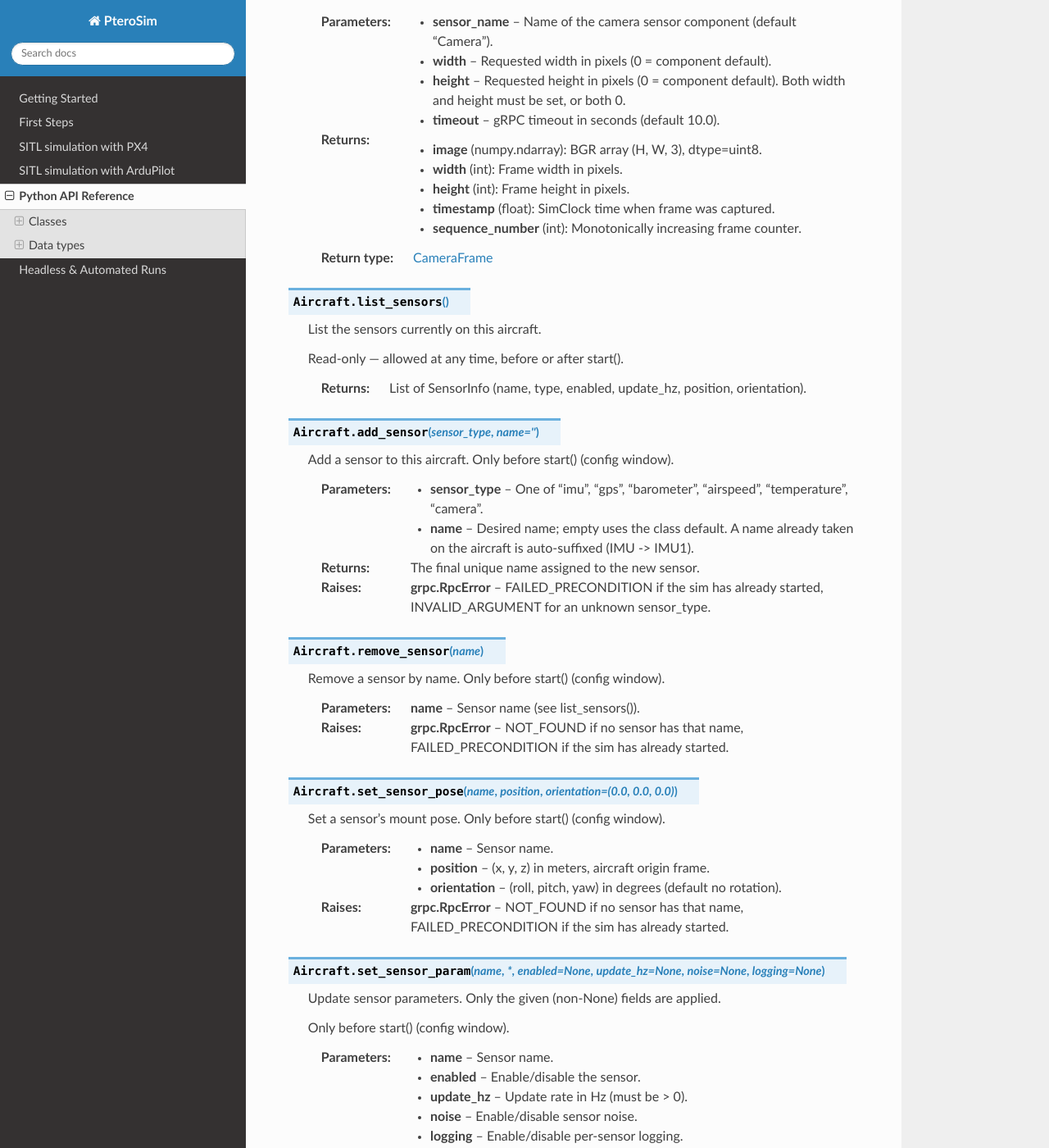
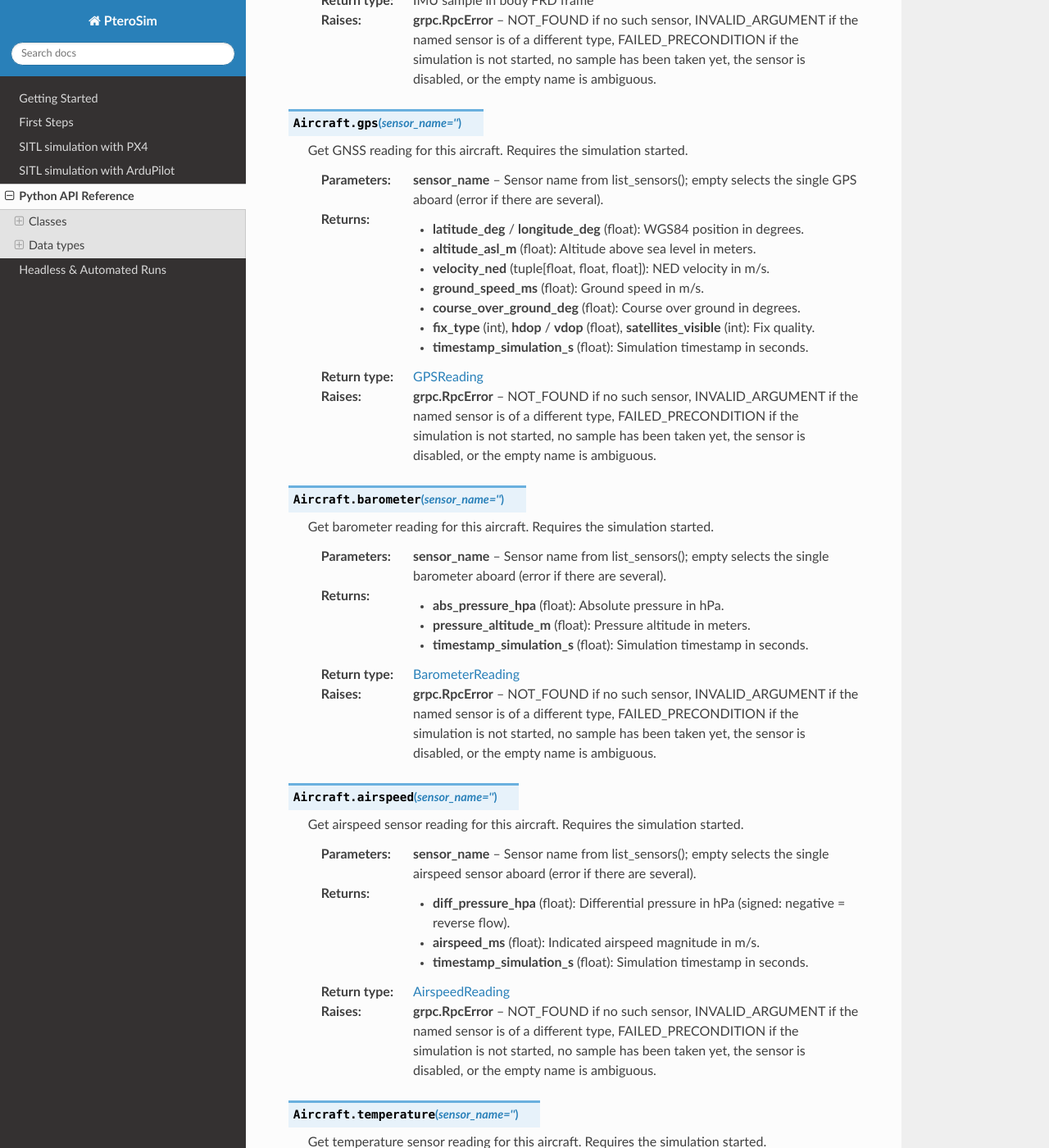
Before and after one commit to AlexanderRex/PteroSimDocs, a Sphinx documentation site: the page built from docs/source/python_api.rst, in a window 1280 px wide and 1400 px high, scrolled down 4768 px. Shown: the whole window at 82% size. Built offline with Sphinx 7.4.7 and the Read the Docs theme 3.1.0, drawn with Linux system fonts in a browser that asks for light colours; some of the changed text lies outside the part shown.

Commit message:
docs: regenerate python_api.rst from SDK 1e142b6df64a03ddf18e5306ba16e9fbcae1afb4 (#15)

```diff
--- a/docs/source/python_api.rst
+++ b/docs/source/python_api.rst
@@ -201,9 +201,14 @@
 Sensors
 ^^^^^^^
 
-.. py:method:: Aircraft.imu()
+Readings are the noisy sensor outputs. Reads require the simulation started; reconfiguration (add/remove/pose/param) only before ``start()``.
 
-   Get IMU reading for this aircraft.
+.. py:method:: Aircraft.imu(sensor_name="")
+
+   Get IMU reading for this aircraft. Requires the simulation started.
+
+   :param sensor_name: Sensor name from list_sensors(); empty selects the
+                       single IMU aboard (error if there are several).
 
    :returns:
 
@@ -213,7 +218,91 @@
              - **timestamp_simulation_s** (float): Simulation timestamp in seconds.
    :rtype: IMU sample in body FRD frame
 
-   :raises grpc.RpcError: NOT_FOUND if the aircraft has no IMU sensor.
+   :raises grpc.RpcError: NOT_FOUND if no such sensor, INVALID_ARGUMENT if the
+       named sensor is of a different type, FAILED_PRECONDITION if the
+       simulation is not started, no sample has been taken yet, the
+       sensor is disabled, or the empty name is ambiguous.
+
+.. py:method:: Aircraft.gps(sensor_name="")
+
+   Get GNSS reading for this aircraft. Requires the simulation started.
+
+   :param sensor_name: Sensor name from list_sensors(); empty selects the
+                       single GPS aboard (error if there are several).
+
+   :returns:
+
+             - **latitude_deg** / **longitude_deg** (float): WGS84 position in degrees.
+             - **altitude_asl_m** (float): Altitude above sea level in meters.
+             - **velocity_ned** (tuple[float, float, float]): NED velocity in m/s.
+             - **ground_speed_ms** (float): Ground speed in m/s.
+             - **course_over_ground_deg** (float): Course over ground in degrees.
+             - **fix_type** (int), **hdop** / **vdop** (float),
+               **satellites_visible** (int): Fix quality.
+             - **timestamp_simulation_s** (float): Simulation timestamp in seconds.
+   :rtype: GPSReading
+
+   :raises grpc.RpcError: NOT_FOUND if no such sensor, INVALID_ARGUMENT if the
+       named sensor is of a different type, FAILED_PRECONDITION if the
+       simulation is not started, no sample has been taken yet, the
+       sensor is disabled, or the empty name is ambiguous.
+
+.. py:method:: Aircraft.barometer(sensor_name="")
+
+   Get barometer reading for this aircraft. Requires the simulation started.
+
+   :param sensor_name: Sensor name from list_sensors(); empty selects the
+                       single barometer aboard (error if there are several).
+
+   :returns:
+
+             - **abs_pressure_hpa** (float): Absolute pressure in hPa.
+             - **pressure_altitude_m** (float): Pressure altitude in meters.
+             - **timestamp_simulation_s** (float): Simulation timestamp in seconds.
+   :rtype: BarometerReading
+
+   :raises grpc.RpcError: NOT_FOUND if no such sensor, INVALID_ARGUMENT if the
+       named sensor is of a different type, FAILED_PRECONDITION if the
+       simulation is not started, no sample has been taken yet, the
+       sensor is disabled, or the empty name is ambiguous.
+
+.. py:method:: Aircraft.airspeed(sensor_name="")
+
+   Get airspeed sensor reading for this aircraft. Requires the simulation started.
+
+   :param sensor_name: Sensor name from list_sensors(); empty selects the
+                       single airspeed sensor aboard (error if there are several).
+
+   :returns:
+
+             - **diff_pressure_hpa** (float): Differential pressure in hPa
+               (signed: negative = reverse flow).
+             - **airspeed_ms** (float): Indicated airspeed magnitude in m/s.
+             - **timestamp_simulation_s** (float): Simulation timestamp in seconds.
+   :rtype: AirspeedReading
+
+   :raises grpc.RpcError: NOT_FOUND if no such sensor, INVALID_ARGUMENT if the
+       named sensor is of a different type, FAILED_PRECONDITION if the
+       simulation is not started, no sample has been taken yet, the
+       sensor is disabled, or the empty name is ambiguous.
+
+.. py:method:: Aircraft.temperature(sensor_name="")
+
+   Get temperature sensor reading for this aircraft. Requires the simulation started.
+
+   :param sensor_name: Sensor name from list_sensors(); empty selects the
+                       single temperature sensor aboard (error if there are several).
+
+   :returns:
+
+             - **temperature_c** (float): Temperature in degrees Celsius.
+             - **timestamp_simulation_s** (float): Simulation timestamp in seconds.
+   :rtype: TemperatureReading
+
+   :raises grpc.RpcError: NOT_FOUND if no such sensor, INVALID_ARGUMENT if the
+       named sensor is of a different type, FAILED_PRECONDITION if the
+       simulation is not started, no sample has been taken yet, the
+       sensor is disabled, or the empty name is ambiguous.
 
 .. py:method:: Aircraft.camera(sensor_name="Camera", *, width=0, height=0, timeout=10)
 
@@ -422,25 +511,6 @@
 
 Values returned by the methods above. You do not construct these.
 
-.. py:class:: CameraFrame
-
-   Raw BGR camera frame from PteroSim.
-
-   .. py:attribute:: image
-      :type: ndarray
-
-   .. py:attribute:: width
-      :type: int
-
-   .. py:attribute:: height
-      :type: int
-
-   .. py:attribute:: timestamp
-      :type: float
-
-   .. py:attribute:: sequence_number
-      :type: int
-
 .. py:class:: SimStatus
 
    Simulation status from status().
@@ -478,6 +548,16 @@
 
    .. py:attribute:: time_scale
       :type: float
+
+.. py:class:: AircraftClass
+
+   Aircraft type from list_aircraft_classes().
+
+   .. py:attribute:: name
+      :type: str
+
+   .. py:attribute:: description
+      :type: str
 
 .. py:class:: AircraftStatus
 
@@ -546,15 +626,175 @@
       :type: float
       :value: 0.0
 
-.. py:class:: AircraftClass
+.. py:class:: IMUReading
 
-   Aircraft type from list_aircraft_classes().
+   IMU sensor reading (body FRD: X=forward, Y=right, Z=down).
+
+   .. py:attribute:: acceleration
+      :type: tuple[float, float, float]
+
+   .. py:attribute:: angular_velocity
+      :type: tuple[float, float, float]
+
+   .. py:attribute:: magnetic_field
+      :type: tuple[float, float, float]
+
+   .. py:attribute:: timestamp_simulation_s
+      :type: float
+      :value: 0.0
+
+.. py:class:: GPSReading
+
+   GNSS fix sample (WGS84).
+
+   .. py:attribute:: latitude_deg
+      :type: float
+
+   .. py:attribute:: longitude_deg
+      :type: float
+
+   .. py:attribute:: altitude_asl_m
+      :type: float
+
+   .. py:attribute:: velocity_ned
+      :type: tuple[float, float, float]
+
+   .. py:attribute:: ground_speed_ms
+      :type: float
+
+   .. py:attribute:: course_over_ground_deg
+      :type: float
+
+   .. py:attribute:: fix_type
+      :type: int
+
+   .. py:attribute:: hdop
+      :type: float
+
+   .. py:attribute:: vdop
+      :type: float
+
+   .. py:attribute:: satellites_visible
+      :type: int
+
+   .. py:attribute:: timestamp_simulation_s
+      :type: float
+      :value: 0.0
+
+.. py:class:: BarometerReading
+
+   Barometer sample.
+
+   .. py:attribute:: abs_pressure_hpa
+      :type: float
+
+   .. py:attribute:: pressure_altitude_m
+      :type: float
+
+   .. py:attribute:: timestamp_simulation_s
+      :type: float
+      :value: 0.0
+
+.. py:class:: AirspeedReading
+
+   Differential-pressure airspeed sample.
+
+   .. py:attribute:: diff_pressure_hpa
+      :type: float
+
+   .. py:attribute:: airspeed_ms
+      :type: float
+
+   .. py:attribute:: timestamp_simulation_s
+      :type: float
+      :value: 0.0
+
+.. py:class:: TemperatureReading
+
+   Ambient temperature sample.
+
+   .. py:attribute:: temperature_c
+      :type: float
+
+   .. py:attribute:: timestamp_simulation_s
+      :type: float
+      :value: 0.0
+
+.. py:class:: SensorInfo
+
+   One sensor's identity and pose (from list_sensors()).
 
    .. py:attribute:: name
       :type: str
 
-   .. py:attribute:: description
+   .. py:attribute:: type
       :type: str
+
+   .. py:attribute:: enabled
+      :type: bool
+
+   .. py:attribute:: update_hz
+      :type: float
+
+   .. py:attribute:: position
+      :type: tuple[float, float, float]
+
+   .. py:attribute:: orientation
+      :type: tuple[float, float, float]
+
+.. py:class:: CameraFrame
+
+   Raw BGR camera frame from PteroSim.
+
+   .. py:attribute:: image
+      :type: ndarray
+
+   .. py:attribute:: width
+      :type: int
+
+   .. py:attribute:: height
+      :type: int
+
+   .. py:attribute:: timestamp
+      :type: float
+
+   .. py:attribute:: sequence_number
+      :type: int
+
+.. py:class:: ActuatorMapping
+
+   Single actuator channel mapping.
+
+   .. py:attribute:: channel
+      :type: int
+
+   .. py:attribute:: type
+      :type: str
+
+   .. py:attribute:: component_index
+      :type: int
+
+   .. py:attribute:: input_min
+      :type: float
+
+   .. py:attribute:: input_max
+      :type: float
+
+   .. py:attribute:: name
+      :type: str
+
+.. py:class:: ActuatorConfiguration
+
+   Actuator layout for an aircraft.
+
+   .. py:attribute:: instance_id
+      :type: int
+
+   .. py:attribute:: channel_count
+      :type: int
+
+   .. py:attribute:: mappings
+      :type: list[ActuatorMapping]
 
 .. py:class:: GatePose
 
```
Also changed, not shown: other parts of docs/source/python_api.rst (+0 -74 lines).
